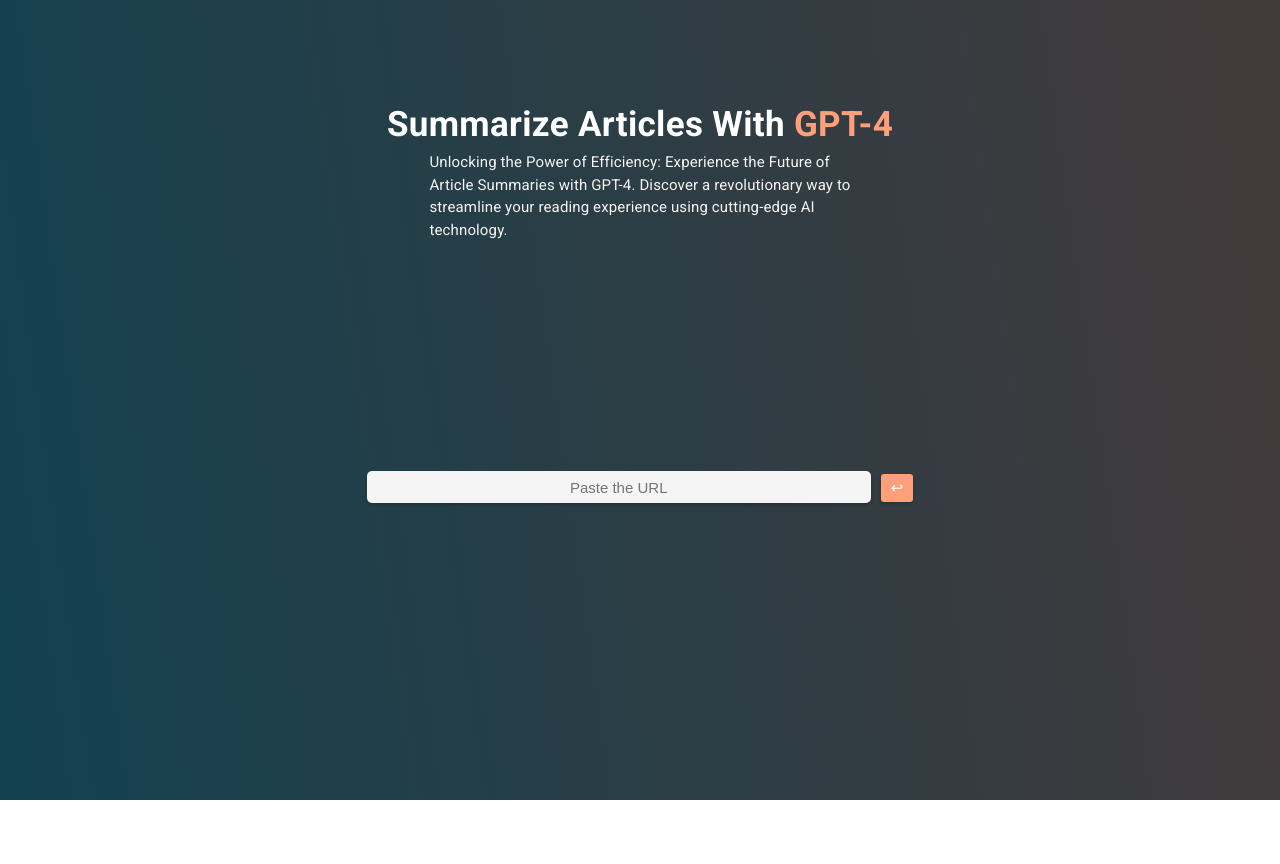
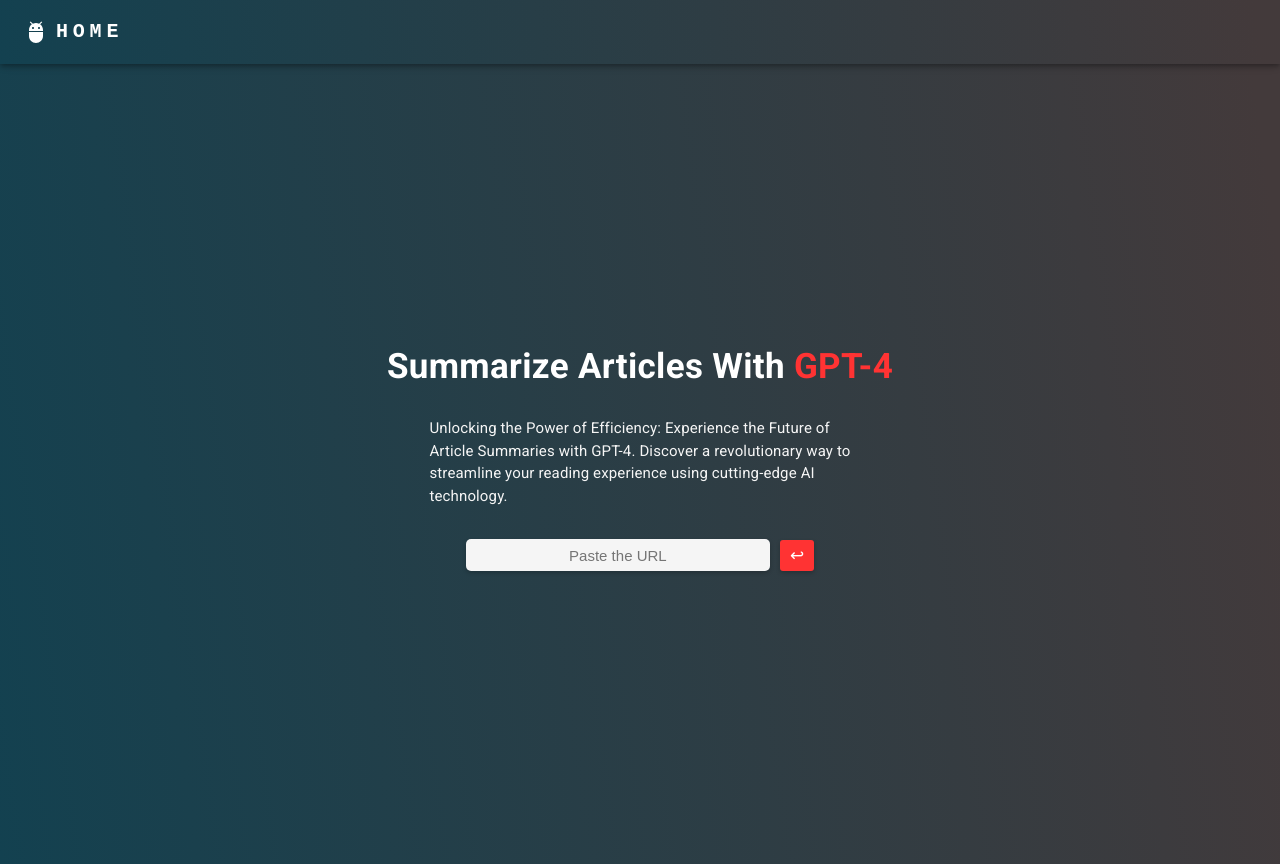
Before and after one commit to sar4th/summarizer_ai, a Next.js app: page /summarize in a window 1280 px wide. Before the commit the page ends 800 px from the top, so only its background shows below. Built offline with nearby package versions, Linux system fonts and the light colour scheme.

Commit message:
change on design

```diff
--- a/app/globals.css
+++ b/app/globals.css
@@ -2,4 +2,5 @@
   padding: 0;
   box-sizing: border-box;
   margin: 0;
+  overflow: hidden;
 }
--- a/app/layout.js
+++ b/app/layout.js
@@ -1,7 +1,9 @@
+
 import "./globals.css";
 import { Roboto } from "next/font/google";
 import { Poppins } from "next/font/google";
 import { Providers } from "./provider";
+import NavBar from "@/components/Navbar";
 const roboto = Roboto({
   weight: ["400", "500", "700"],
   subsets: ["latin"],
@@ -20,6 +22,7 @@
   return (
     <html lang="en">
       <body className={roboto.className}>
+        <NavBar/>
         <Providers>{children}</Providers>
       </body>
     </html>
--- a/app/page.module.css
+++ b/app/page.module.css
@@ -1,4 +1,5 @@
 
 .main{
   background:  linear-gradient(82deg, rgba(19,65,80,1) 0%, rgba(67,58,59,1) 98%);
+
 }
--- a/app/summarize/page.jsx
+++ b/app/summarize/page.jsx
@@ -6,7 +6,10 @@
 import { useSelector } from "react-redux";
 import Loading from "./Loading";
 import Head from "next/head";
-const page = () => {
+import ErrorPage from "@/components/ErrorPage";
+
+const Page = () => {
+  const error=useSelector((state)=>state.data.error)
   const summary = useSelector((state) => state.data.summary);
   const [url, setUrl] = useState("");
   const [loading, setLoading] = useState(false);
@@ -17,7 +20,7 @@
     if (url) {
       await fetchData(url);
     } else {
-      alert("Please enter a url");
+      alert("Please enter a URL");
     }
     setLoading(false);
   };
@@ -30,52 +33,68 @@
       <main>
         <Grid
           container
-          display={"flex"}
-          alignItems={"center"}
-          justifyContent={"space-around"}
-          flexDirection={"column"}
-          flexWrap={"wrap"}
+          display="flex"
+          alignItems="center"
+          justifyContent="center"
+          flexDirection="column"
           className={styles.main}
-          height={"100vh"}
+          minHeight="100vh"
+          px={2}
         >
           <Grid
             item
-            display={"flex"}
-            justifyContent={"center"}
-            alignItems={"center"}
-            flexDirection={"column"}
+            display="flex"
+            justifyContent="center"
+            alignItems="center"
+            flexDirection="column"
+            textAlign="center"
+            mb={4}
           >
             <Typography
-              sx={{ fontSize: "35px", fontWeight: "700", color: "#FFFFFF" }}
+              sx={{
+                fontSize: ["24px", "30px", "35px"],
+                fontWeight: "700",
+                color: "#FFFFFF",
+                marginBottom: "8px",
+              }}
             >
               Summarize Articles With{" "}
-              <span style={{ color: "#FFA07A" }}>GPT-4</span>
+              <span style={{ color: "#ff3333" }}>GPT-4</span>
             </Typography>
 
+            <div style={{textAlign:"left"}}>
             <Typography
-              variant="body1"
               sx={{
-                fontSize: "15px",
+                fontSize: ["12px", "14px", "15px"],
                 fontWeight: "400",
                 color: "#F5F5F5",
-                mb: 4,
+                mt: 2,
+                lineHeight: "1.5"
               }}
             >
-              Unlocking the Power of Efficiency: Experience the Future of{" "}
-              <br />
+              Unlocking the Power of Efficiency: Experience the Future of <br />
               Article Summaries with GPT-4. Discover a revolutionary way to{" "}
               <br />
               streamline your reading experience using cutting-edge AI <br />
               technology.
             </Typography>
+            </div>
           </Grid>
-          <Grid item>
-            <div>
-              <form onSubmit={handleSubmit}>
+          <Grid item mb={2}>
+            <form
+              onSubmit={handleSubmit}
+              style={{
+                display: "flex",
+                justifyContent: "center",
+                alignItems: "center",
+              }}
+            >
               <input
                 style={{
                   border: "none",
-                    width: "500px",
+                  width: "100%",
+                  minWidth:"300px",
+                  maxWidth: "300px",
                   height: "30px",
                   textAlign: "center",
                   color: "black",
@@ -94,11 +113,13 @@
               <button
                 type="submit"
                 style={{
-                    fontSize: "15px",
+                  fontSize: "17px",
+
                   border: "none",
                   borderRadius: "3px",
-                    backgroundColor: "#FFA07A",
+                  backgroundColor: "#ff3333",
                   color: "white",
+                  cursor: "pointer",
                   padding: "5px 10px",
                   boxShadow: "0px 2px 4px rgba(0, 0, 0, 0.2)",
                 }}
@@ -106,17 +127,20 @@
                 ↩
               </button>
             </form>
-            </div>
           </Grid>
           <Grid item>
-            <Box width={"500px"}>
+            <Box width="100%" maxWidth="500px">
               {loading ? (
                 <Loading />
               ) : (
                 <Typography
-                  sx={{ color: "white", fontWeight: 400, fontSize: "15px" }}
+                  sx={{
+                    color: "white",
+                    fontWeight: 400,
+                    fontSize: ["12px", "14px", "15px"],
+                  }}
                 >
-                  {summary}
+                  {error ? <ErrorPage/> : summary }
                 </Typography>
               )}
             </Box>
@@ -127,4 +151,4 @@
   );
 };
 
-export default page;
+export default Page;
--- /dev/null
+++ b/components/ErrorPage.jsx
@@ -0,0 +1,22 @@
+import { Alert } from '@mui/material';
+import React, { useState } from 'react';
+
+const ErrorPage = () => {
+  const [isOpen, setIsOpen] = useState(true);
+
+  const handleClose = () => {
+    setIsOpen(false);
+  };
+
+  return (
+    <>
+      {isOpen && (
+        <Alert onClose={handleClose} severity="error" sx={{ mb: 2 }}>
+          Failed to summarize!
+        </Alert>
+      )}
+    </>
+  );
+};
+
+export default ErrorPage;
--- /dev/null
+++ b/components/Navbar.jsx
@@ -0,0 +1,172 @@
+"use client";
+import * as React from "react";
+import AppBar from "@mui/material/AppBar";
+import Box from "@mui/material/Box";
+import Toolbar from "@mui/material/Toolbar";
+import IconButton from "@mui/material/IconButton";
+import Typography from "@mui/material/Typography";
+import Menu from "@mui/material/Menu";
+import MenuIcon from "@mui/icons-material/Menu";
+import Container from "@mui/material/Container";
+import Avatar from "@mui/material/Avatar";
+import Button from "@mui/material/Button";
+import Tooltip from "@mui/material/Tooltip";
+import MenuItem from "@mui/material/MenuItem";
+import AdbIcon from "@mui/icons-material/Adb";
+import Image from "next/image";
+import Robo from "../public/assests/robo.png";
+import Link from "next/link";
+import {AiOutlineMenu} from "react-icons/ai"
+const pages = ["Products", "Pricing", "Blog"];
+const settings = ["Profile", "Account", "Dashboard", "Logout"];
+function NavBar() {
+  const [anchorElNav, setAnchorElNav] = React.useState(null);
+  const [anchorElUser, setAnchorElUser] = React.useState(null);
+
+  const handleOpenNavMenu = (event) => {
+    setAnchorElNav(event.currentTarget);
+  };
+  const handleOpenUserMenu = (event) => {
+    setAnchorElUser(event.currentTarget);
+  };
+
+  const handleCloseNavMenu = () => {
+    setAnchorElNav(null);
+  };
+
+  const handleCloseUserMenu = () => {
+    setAnchorElUser(null);
+  };
+
+  return (
+    <AppBar
+      position="sticky"
+      sx={{
+        background:
+          "linear-gradient(82deg, rgba(19,65,80,1) 0%, rgba(67,58,59,1) 98%)",
+      }}
+    >
+      <Container maxWidth="xl">
+        <Toolbar disableGutters >
+          <AdbIcon sx={{ display: { xs: "none", md: "flex" }, mr: 1 }} />
+          <Link href="/" passHref  suppressHydrationWarning={true} style={{textDecoration:"none",color:"white"}}>
+            <Typography
+              variant="h6"
+              noWrap
+
+              sx={{
+                mr: 2,
+                display: { xs: "none", md: "flex" },
+                fontFamily: "monospace",
+                fontWeight: 700,
+                letterSpacing: ".3rem",
+                textDecoration: "none",
+                color: "inherit",
+              }}
+            >
+              HOME
+            </Typography>
+          </Link>
+
+          <Box sx={{ flexGrow: 1, display: { xs: "flex", md: "none" } }}>
+            <IconButton
+              size="large"
+              aria-label="account of current user"
+              aria-controls="menu-appbar"
+              aria-haspopup="true"
+              onClick={handleOpenNavMenu}
+              color="inherit"
+            >
+              <MenuIcon />
+            </IconButton>
+            <Menu
+              id="menu-appbar"
+              anchorEl={anchorElNav}
+              anchorOrigin={{
+                vertical: "bottom",
+                horizontal: "left",
+              }}
+              keepMounted
+              transformOrigin={{
+                vertical: "top",
+                horizontal: "left",
+              }}
+              open={Boolean(anchorElNav)}
+              onClose={handleCloseNavMenu}
+              sx={{
+                display: { xs: "block", md: "none" },
+              }}
+            >
+              {pages.map((page) => (
+                <MenuItem key={page} onClick={handleCloseNavMenu}>
+                  <Typography textAlign="center">{page}</Typography>
+                </MenuItem>
+              ))}
+            </Menu>
+          </Box>
+          <AdbIcon sx={{ display: { xs: "flex", md: "none" }, mr: 1 }} />
+          <Typography
+            variant="h5"
+            noWrap
+            component="a"
+            href="/"
+            sx={{
+              mr: 2,
+              display: { xs: "flex", md: "none" },
+              flexGrow: 1,
+              fontFamily: "monospace",
+              fontWeight: 700,
+              letterSpacing: ".3rem",
+              color: "inherit",
+              textDecoration: "none",
+            }}
+          >
+          HOME
+          </Typography>
+          {/* <Box sx={{ flexGrow: 1, display: { xs: "none", md: "flex" } }}>
+             {pages.map((page) => (
+              <Button
+                key={page}
+                onClick={handleCloseNavMenu}
+                sx={{ my: 2, color: "white", display: "block" }}
+              >
+                {page}
+              </Button>
+            ))}
+          </Box> */}
+
+          {/* <Box sx={{ flexGrow: 0 }}>
+            <Tooltip title="Open settings">
+              <IconButton onClick={handleOpenUserMenu} sx={{ p: 0 }}>
+             <AiOutlineMenu width={24} height={24} style={{color:"white"}}/>
+              </IconButton>
+            </Tooltip>
+            <Menu
+              sx={{ mt: "45px" }}
+              id="menu-appbar"
+              anchorEl={anchorElUser}
+              anchorOrigin={{
+                vertical: "top",
+                horizontal: "right",
+              }}
+              keepMounted
+              transformOrigin={{
+                vertical: "top",
+                horizontal: "right",
+              }}
+              open={Boolean(anchorElUser)}
+              onClose={handleCloseUserMenu}
+            >
+              {settings.map((setting) => (
+                <MenuItem key={setting} onClick={handleCloseUserMenu}>
+                  <Typography textAlign="center">{setting}</Typography>
+                </MenuItem>
+              ))}
+            </Menu>
+          </Box> */}
+        </Toolbar>
+      </Container>
+    </AppBar>
+  );
+}
+export default NavBar;
--- a/next.config.js
+++ b/next.config.js
@@ -1,4 +1,8 @@
 /** @type {import('next').NextConfig} */
-const nextConfig = {}
+const nextConfig = {
+  env: {
+    NEW_API_KEY: "b6a4980ecbmsh2c2b498ae224e88p161b68jsn0540f739dc60",
+  },
+};
 
-module.exports = nextConfig
+module.exports = nextConfig;
```
Also changed, not shown: app/page.jsx (+31 -21 lines), package.json (+5 -2 lines), redux/slice.js (+7 -4 lines), 1 other file (tests, documents, lock files or other folders). Lines whose indentation alone changed are shown as unchanged.
